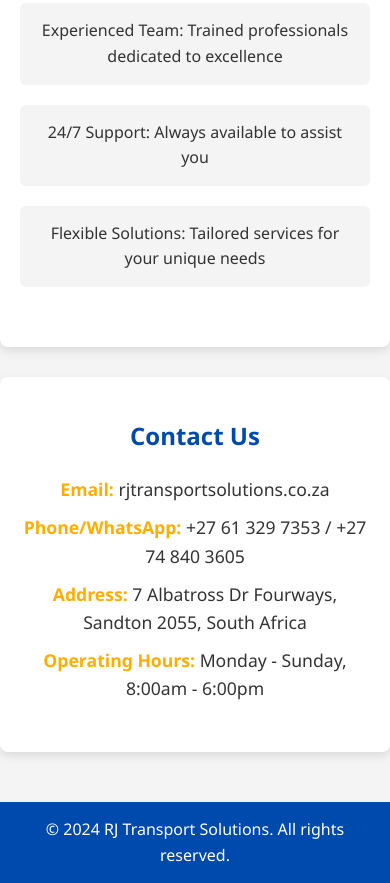
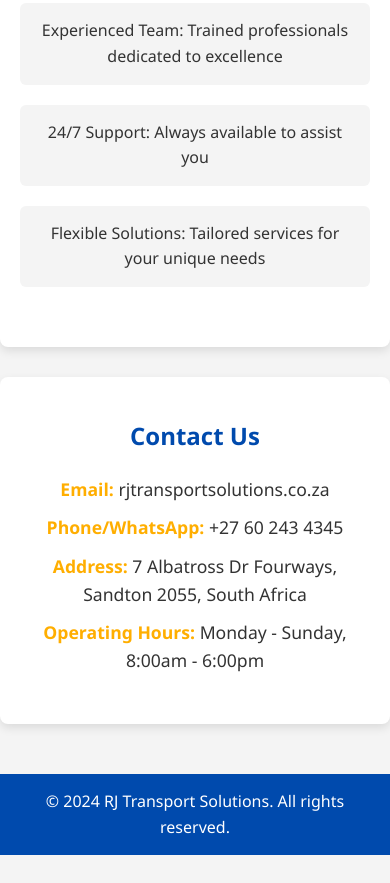
Before and after one commit to DonaldMaparura/RJTransportSolution, a plain HTML site: page index.html in a window 390 px wide. Shown: the part 3336-4219 px from the top of the page. After the commit the page ends 4191 px from the top, so only its background shows below. Drawn offline with Linux system fonts and the light colour scheme.

Commit message:
changed phone number

```diff
--- a/index.html
+++ b/index.html
@@ -238,7 +238,7 @@
     <h2>Contact Us</h2>
     <div class="contact-info">
         <p><strong>Email:</strong> rjtransportsolutions.co.za</p>
-        <p><strong>Phone/WhatsApp:</strong> +27 61 329 7353 / +27 74 840 3605</p>
+        <p><strong>Phone/WhatsApp:</strong> +27 60 243 4345</p>
         <p><strong>Address:</strong> 7  Albatross Dr Fourways, Sandton 2055, South Africa</p>
         <p><strong>Operating Hours:</strong> Monday - Sunday, 8:00am - 6:00pm</p>
           </div>
```
